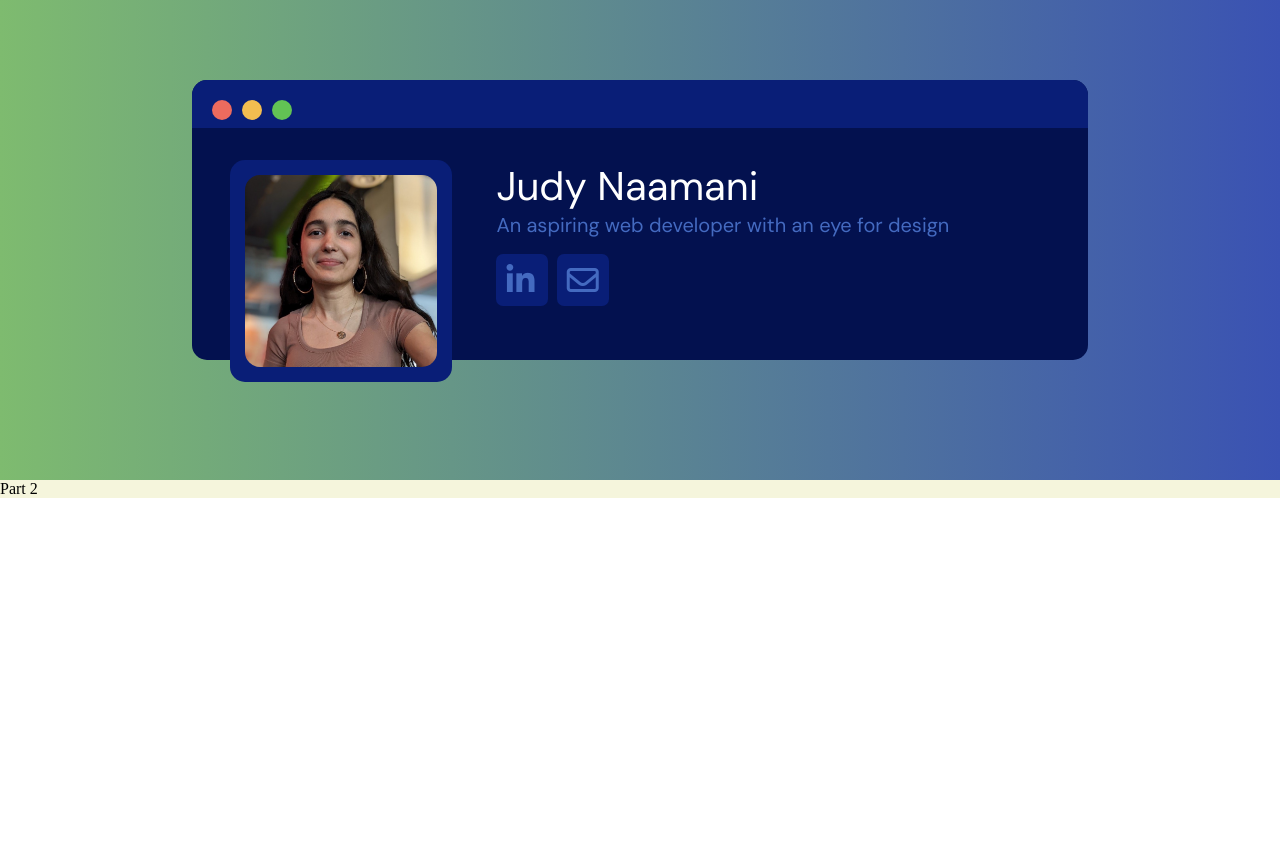
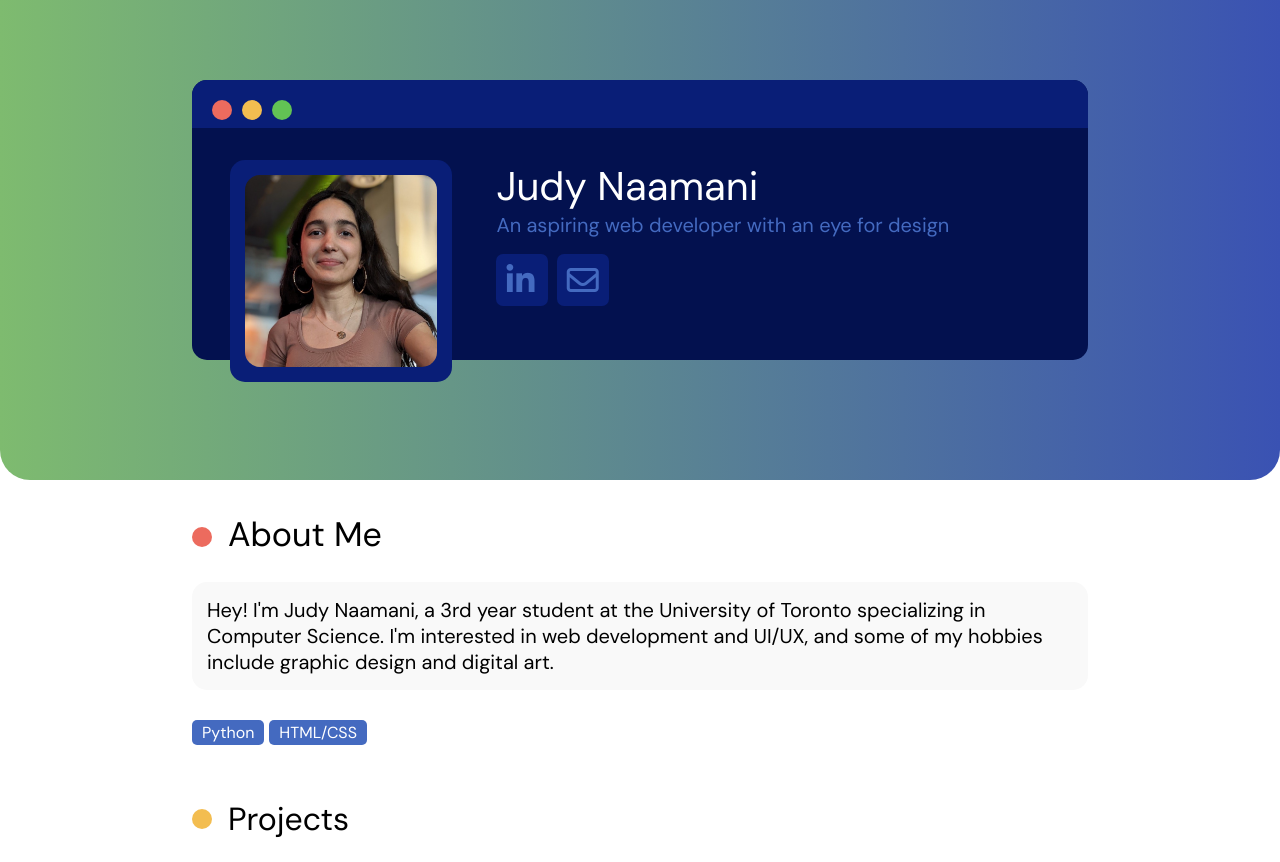
Before and after one commit to judy-n/-WebDevPortfolio, a plain HTML site: page index.html in a window 1280 px wide. Before the commit the page ends 800 px from the top, so only its background shows below. Drawn offline with Linux system fonts and the light colour scheme.

Commit message:
added about me

```diff
--- a/index.html
+++ b/index.html
@@ -16,9 +16,9 @@
 
     <div class="window">
         <div class="w1">
-            <div id="circle1" class="circle"><div class="btn">&#215</div></div>
-            <div id="circle2" class="circle"><div class="btn">&#8212</div></div>
-            <div id="circle3" class="circle"><div id="triangle1"></div><div id="triangle2"></div></div>
+            <div id="circle1" class="circle red"><div class="btn">&#215</div></div>
+            <div id="circle2" class="circle yellow"><div class="btn">&#8212</div></div>
+            <div id="circle3" class="circle green"><div id="triangle1"></div><div id="triangle2"></div></div>
         </div>
 
         <div class="intro">
@@ -53,7 +53,30 @@
     </div>
 </div>
 <div class="bottom">
-    Part 2
+    <div class="about-me">
+        <div class="title">
+            <div class="title-circle red"></div>
+            <h1>About Me</h1>
+        </div>
+        <p>Hey! I'm Judy Naamani, a 3rd year student at the University of Toronto specializing in Computer Science.
+            I'm interested in web development and UI/UX, and some of my hobbies include graphic design and digital
+            art.</p>
+
+        <div class="skills">
+            <span class="skill-tag"> Python</span>
+            <span class="skill-tag"> HTML/CSS</span>
+        <!-- Add more skills here! -->
+        </div>
+    </div>
+
+    <div class="projects-section">
+        <div class="title">
+            <div class="title-circle yellow"></div>
+            <h1>Projects</h1>
+        </div>
+        <div class="projects">
+        </div>
+    </div>
 </div>
 </body>
 </html>
--- a/style.css
+++ b/style.css
@@ -1,11 +1,8 @@
 body {
-    margin: 0
+    margin: 0;
+    font-family: "DM Sans", sans-serif;
 }
 
-#circle1 {
-    left: 20px;
-    background: #EC6B5E;
-}
 
 .btn {
     display: none;
@@ -53,6 +50,30 @@ body {
     display: inline-block;
 }
 
+#name {
+    color: white;
+    margin: 0;
+    font-weight: normal;
+    font-size: 40px;
+}
+
+.intro {
+    color: #091E77;
+    padding-inline: 10px;
+}
+
+.intro p {
+    margin: 0;
+    font-size: 20px;
+    color: #446AC0
+}
+
+.w1 {
+    background: #091E77;
+    border-top-left-radius: 15px;
+    border-top-right-radius: 15px;
+}
+
 
 .circle {
     border-radius: 50%;
@@ -64,22 +85,6 @@ body {
     align-items: center;
 }
 
-#circle2 {
-    left: 50px;
-    background: #F3BD50;
-}
-
-#circle3 {
-    left: 80px;
-    background: #62C254;
-}
-
-#name {
-    color: white;
-    margin: 0;
-    font-weight: normal;
-    font-size: 40px;
-}
 
 .social-buttons {
     margin-top: 1rem;
@@ -108,17 +113,87 @@ body {
     text-decoration: none;
 }
 
-
-
 #canvas-basic {
     display: block;
     width: 100%;
     height: 100%;
     margin-inline: 0;
+    border-bottom-left-radius: 30px;
+    border-bottom-right-radius: 30px;
 }
 
+.window {
+    position: absolute;
+    background: #03114F;
+    border-radius: 15px;
+}
+
+
 .bottom {
-    background: beige;
+    width: 70vw;
+    margin: auto;
+}
+
+.about-me p {
+    background: #f9f9f9;
+    padding: 15px;
+    border-radius: 15px;
+    font-size: 20px;
+}
+
+
+.about-me h1 {
+    font-size: 34px;
+    font-weight: normal;
+    margin-bottom: 5px;
+    margin-top: 0;
+}
+
+h1, h2 {
+    font-weight: normal;
+}
+
+
+.about-me .skill-tag {
+    background: #446AC0;
+    padding: 2px 10px;
+    border-radius: 5px;
+    color: white;
+    margin-top: 10px;
+}
+
+.skills {
+    display: flex;
+    flex-wrap: wrap;
+    column-gap: 5px;
+}
+
+.title {
+    display: flex;
+    align-items: center;
+    column-gap: 1rem;
+    margin-top: 2rem
+}
+
+.title-circle {
+    width: 20px;
+    height: 20px;
+    border-radius: 50%;
+}
+
+.red {
+    background: #EC6B5E;
+    left: 20px;
+}
+
+.yellow {
+    background: #F3BD50;
+    left: 50px;
+}
+
+.green {
+    background: #62C254;
+    left: 80px;
 }
 
 @media screen and (max-width: 600px) {
@@ -149,25 +224,13 @@ body {
 
     .intro {
         margin-top: 3rem;
-        font-family: "DM Sans", sans-serif;
-        color: #091E77;
-        padding-inline: 10px;
         display: flex;
         flex-direction: column;
         flex-wrap: wrap;
         margin-left: 5%;
     }
 
-    .intro p {
-        margin: 0;
-        font-size: 20px;
-        color: #446AC0
-    }
-
     .window {
-        position: absolute;
-        background: #03114F;
-        border-radius: 15px;
         width: 90vw;
         top: 8%;
         left: 5%;
@@ -176,10 +239,7 @@ body {
     }
 
     .w1 {
-        background: #091E77;
         height: 7vh;
-        border-top-left-radius: 15px;
-        border-top-right-radius: 15px;
     }
     .header {
         height: 80vh;
@@ -192,25 +252,13 @@ body {
     .intro {
         margin-left: 23vw;
         margin-top: 2rem;
-        font-family: "DM Sans", sans-serif;
-        color: #091E77;
-        padding-inline: 10px;
-    }
-
-    .intro p {
-        margin: 0;
-        font-size: 20px;
-        color: #446AC0
     }
 
     .window {
-        position: absolute;
         left: 15%;
         top: 10%;
-        background: #03114F;
         width: 70vw;
         height: 35%;
-        border-radius: 15px;
         padding: 0;
     }
 
@@ -226,10 +274,7 @@ body {
     }
 
     .w1 {
-        background: #091E77;
         height: 6vh;
-        border-top-left-radius: 15px;
-        border-top-right-radius: 15px;
     }
 
     .intro .pic {
```
